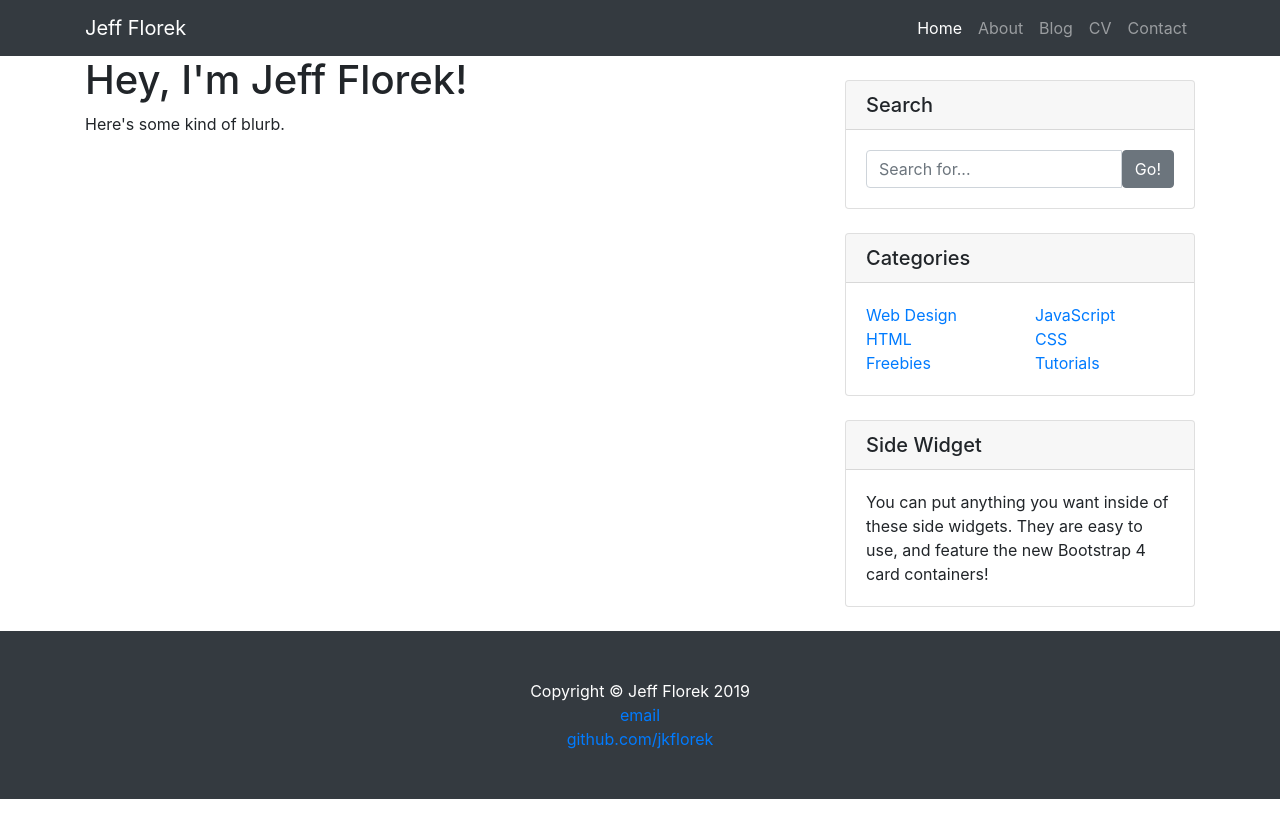
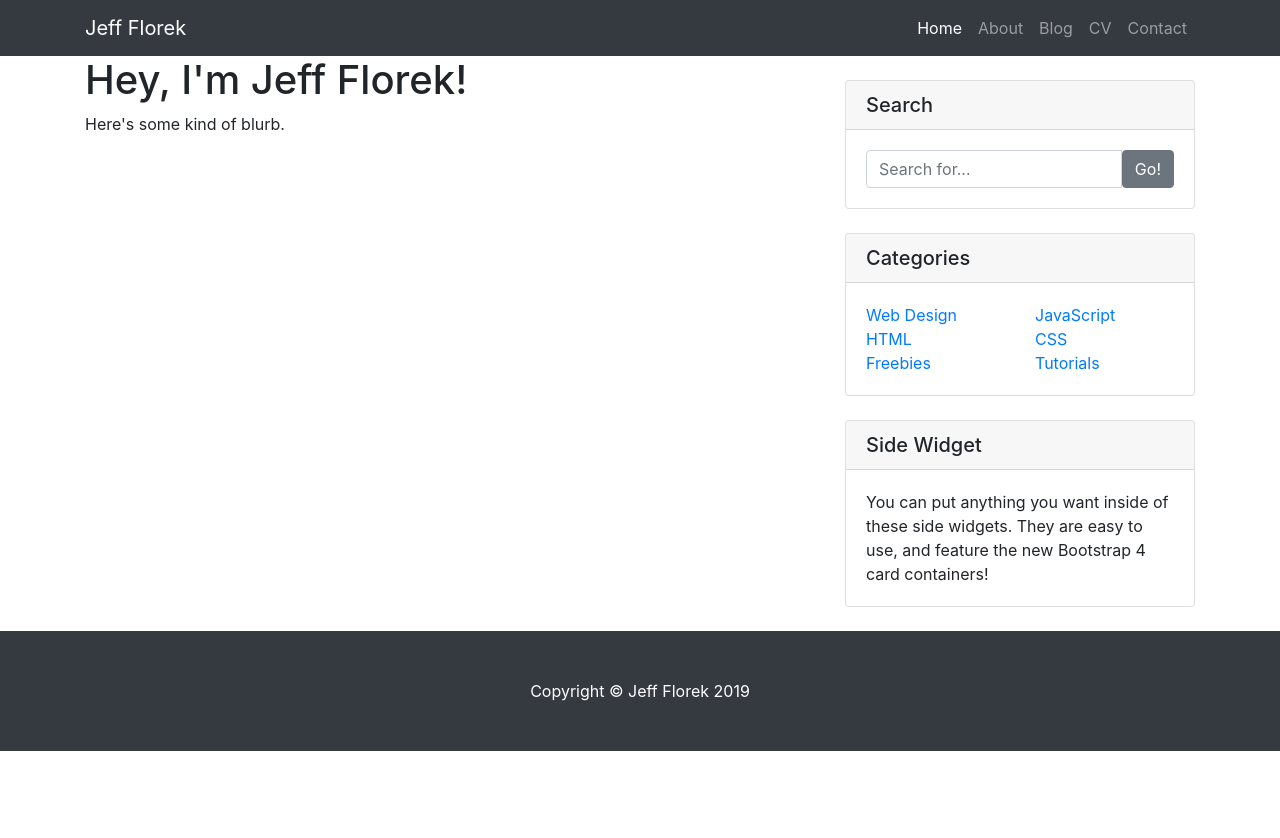
Before and after one commit to jkflorek/jkflorek.github.io, a Jekyll site: the page built from index.html, in a window 1280 px wide. Shown: the top 838 px of the page. Built offline with Jekyll 4.4.1, drawn with Linux system fonts in a browser that asks for light colours.

Commit message:
Update default.html

```diff
--- a/_layouts/default.html
+++ b/_layouts/default.html
@@ -130,8 +130,6 @@
   <footer class="py-5 bg-dark">
     <div class="container">
       <p class="m-0 text-center text-white">Copyright &copy; Jeff Florek 2019</p>
-      <p class="m-0 text-center text-white"><a href="mailto:nope">email</a></p>
-      <p class="m-0 text-center text-white"><a href="https://github.com/jkflorek">github.com/jkflorek</a></p>
     </div>
     <!-- /.container -->
   </footer>
```
